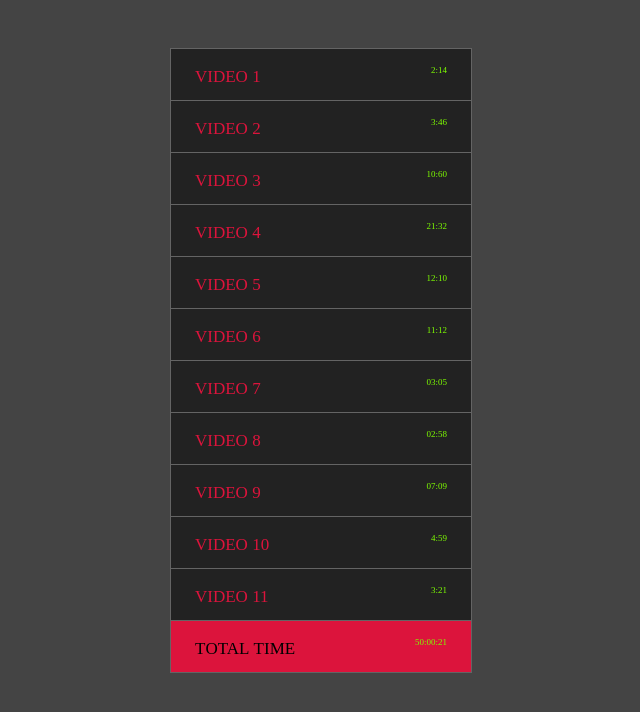
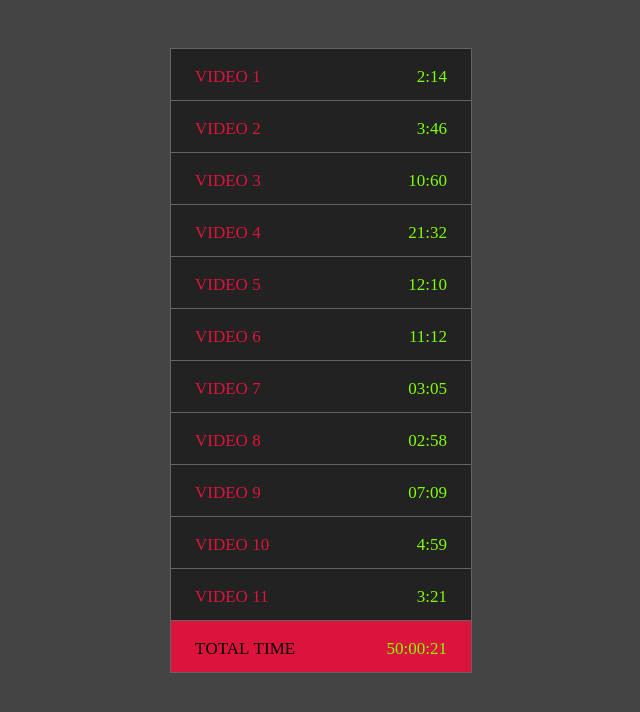
Before and after one commit to tony-eneh/js30-adding-up-time-with-reduce, a plain HTML site: page index.html in a window 1280 px wide. Shown: the whole page, without its empty margins (319-959 px from the left). Drawn offline with Linux system fonts and the light colour scheme.

Commit message:
fix: increase font size

```diff
--- a/index.html
+++ b/index.html
@@ -42,7 +42,7 @@
 
         .video span {
             color: chartreuse;
-            font-size: small;
+            /* font-size: small; */
             text-align: right;
             float: right;
         }
```
